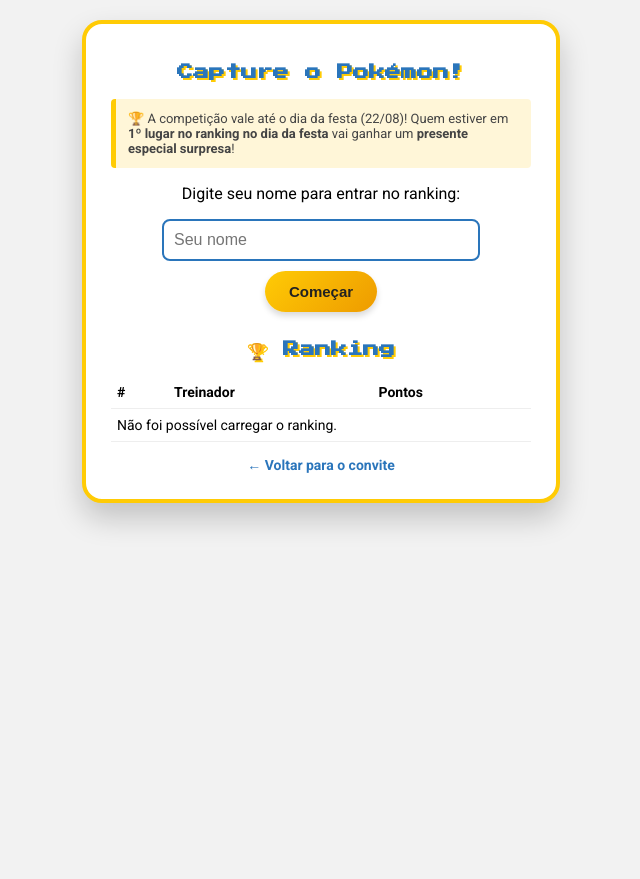
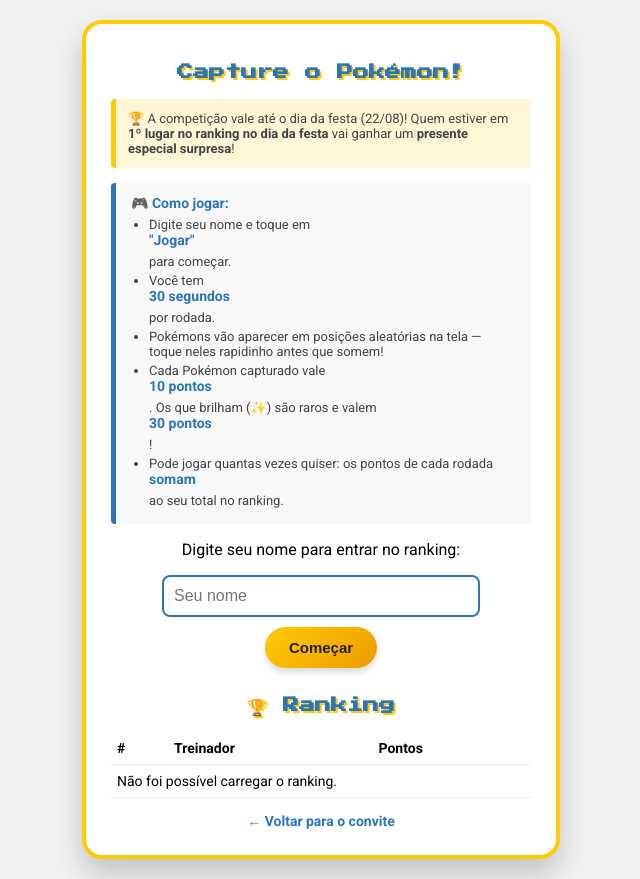
Before and after one commit to Adrianof1/convite-paulo-arthur, a website: page jogo.html in a window 1280 px wide. Shown: the whole page, without its empty margins (319-959 px from the left). Before the commit the page ends 800 px from the top, so only its background shows below. Drawn offline with Linux system fonts and the light colour scheme; no server answers.

Commit message:
Adiciona instruções de como jogar na página do ranking
Explica regras basicas (tempo, pontuacao, captura) para
convidados que acessarem o jogo pela primeira vez.

```diff
--- a/jogo.html
+++ b/jogo.html
@@ -187,6 +187,33 @@
             font-weight: bold;
             font-size: 14px;
         }
+
+        .como-jogar {
+            background: #f8f8f8;
+            border-left: 5px solid #2a75bb;
+            padding: 12px 15px;
+            margin-bottom: 15px;
+            text-align: left;
+            border-radius: 4px;
+            font-size: 13px;
+            color: #444;
+        }
+
+        .como-jogar strong {
+            display: block;
+            margin-bottom: 6px;
+            color: #2a75bb;
+            font-size: 14px;
+        }
+
+        .como-jogar ul {
+            margin: 0;
+            padding-left: 18px;
+        }
+
+        .como-jogar li {
+            margin-bottom: 4px;
+        }
     </style>
 </head>
 <body>
@@ -196,6 +223,17 @@
 
         <div class="aviso-competicao">
             🏆 A competição vale até o dia da festa (22/08)! Quem estiver em <strong>1º lugar no ranking no dia da festa</strong> vai ganhar um <strong>presente especial surpresa</strong>!
+        </div>
+
+        <div class="como-jogar">
+            <strong>🎮 Como jogar:</strong>
+            <ul>
+                <li>Digite seu nome e toque em <strong>"Jogar"</strong> para começar.</li>
+                <li>Você tem <strong>30 segundos</strong> por rodada.</li>
+                <li>Pokémons vão aparecer em posições aleatórias na tela — toque neles rapidinho antes que somem!</li>
+                <li>Cada Pokémon capturado vale <strong>10 pontos</strong>. Os que brilham (✨) são raros e valem <strong>30 pontos</strong>!</li>
+                <li>Pode jogar quantas vezes quiser: os pontos de cada rodada <strong>somam</strong> ao seu total no ranking.</li>
+            </ul>
         </div>
 
         <div id="tela-nome" class="nome-form">
```
